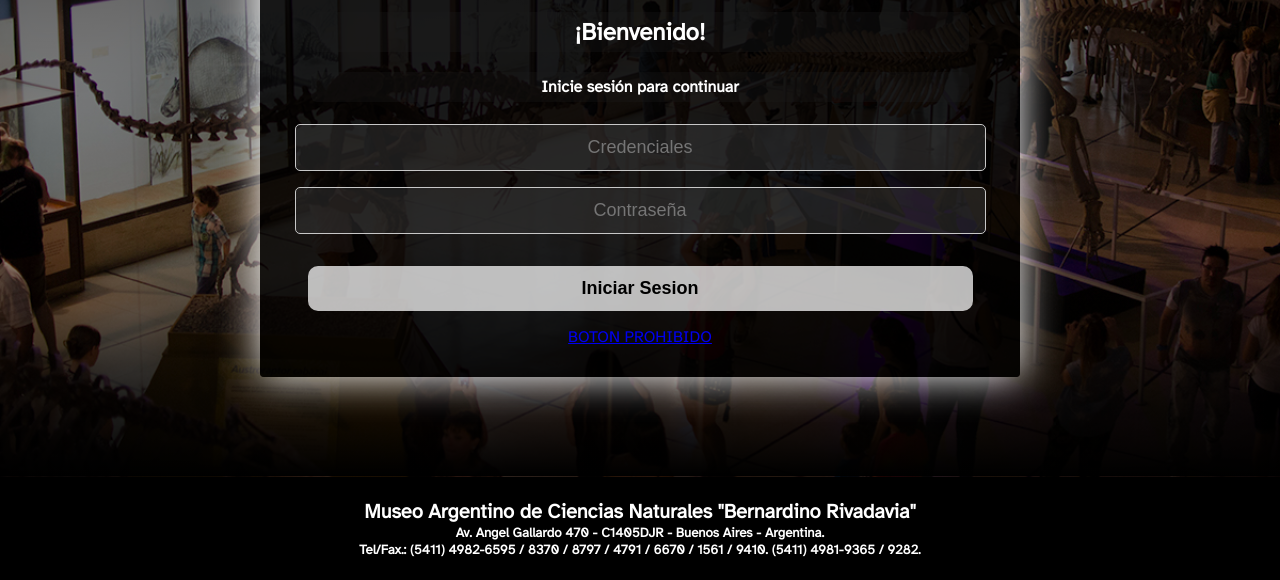
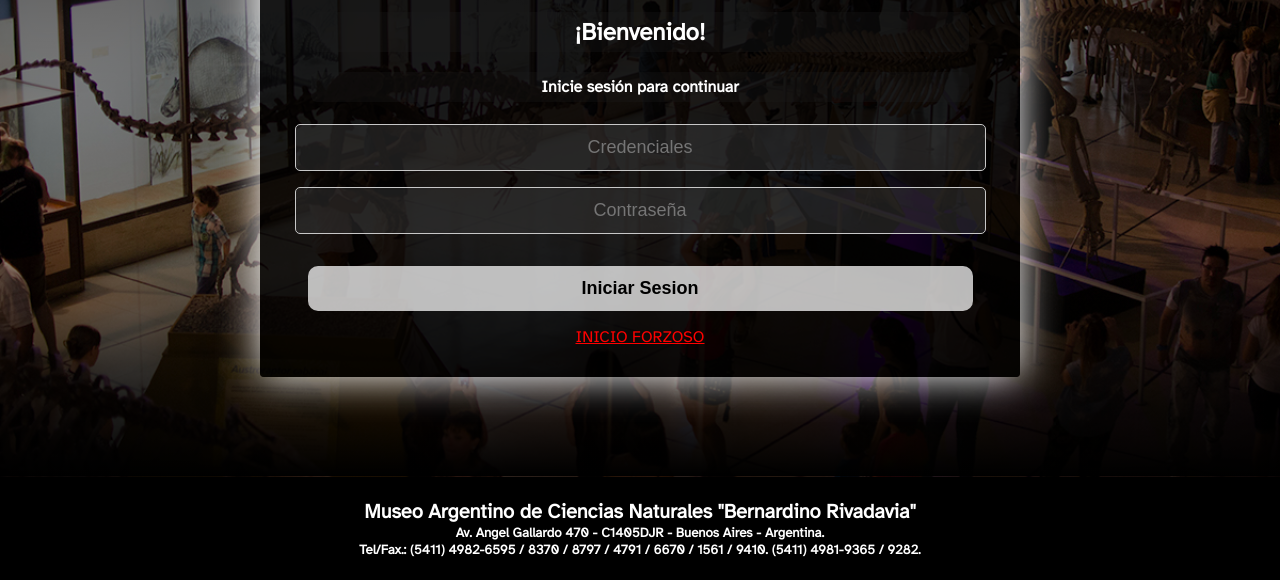
Before and after one commit to nahuegonzza/museumeestn2, a plain HTML site: page Modern_Museum/login.html in a window 1280 px wide. Shown: the part 370-950 px from the top of the page. Drawn offline with Linux system fonts and the light colour scheme; a script that the page names is missing.

Commit message:
Add files via upload

```diff
--- a/Modern_Museum/login.html
+++ b/Modern_Museum/login.html
@@ -22,7 +22,7 @@
                 <input class="controls" type="password" name="password" id="password" placeholder="Contraseña" required>
                 <input class="buttons" type="submit" value="Iniciar Sesion" onclick="logueo(credencial, password)">
             <!-- </form> -->
-            <a href="manager_index.html">BOTON PROHIBIDO</a>
+            <a href="manager_index.html" style="color:red">INICIO FORZOSO</a>
         </section>
     </div>
 
```
Also changed, not shown: Modern_Museum/style/img/Recorridos.jpg (added).
